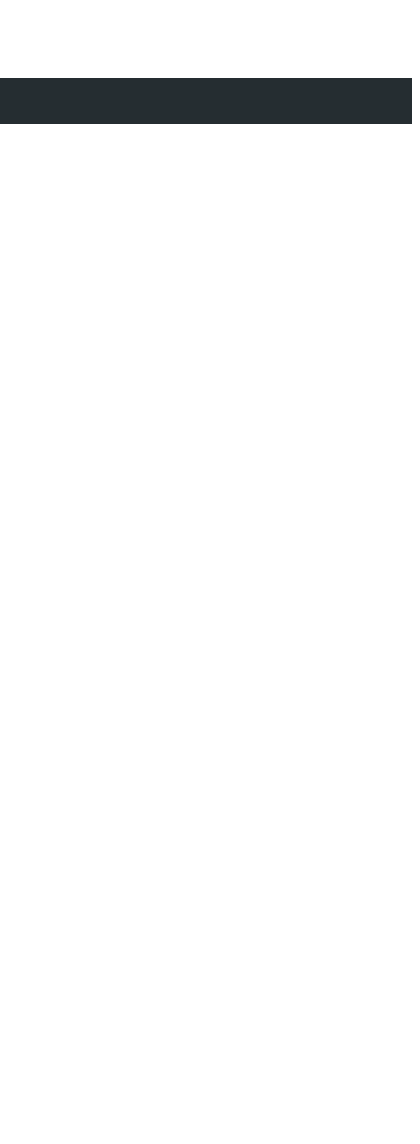
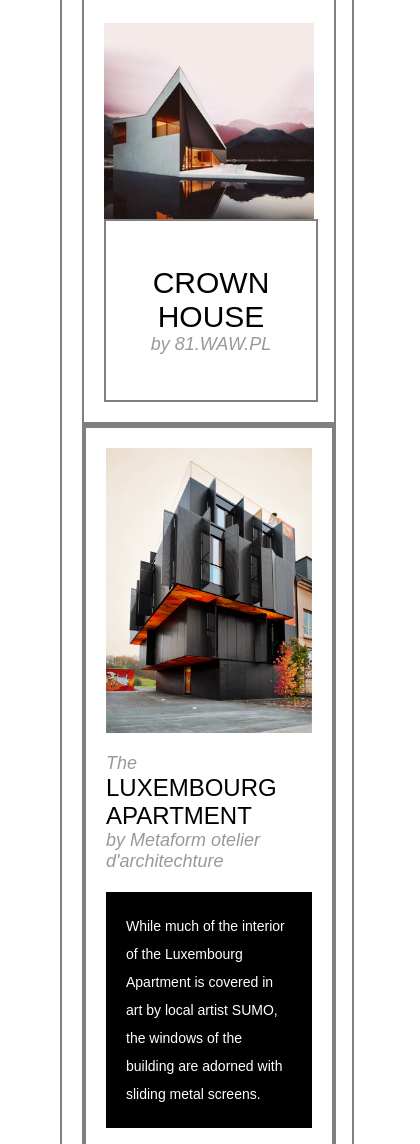
Before and after one commit to evRook/architecture-website-concept, a plain HTML site: page index.html in a window 390 px wide. Shown: the part 700-1844 px from the top of the page, 420 px wide, since content can reach past the window. Before the commit the page ends 844 px from the top, so only its background shows below. Drawn offline with Linux system fonts and the light colour scheme.

Commit message:
finished first two cards: not responsive

```diff
--- a/index.html
+++ b/index.html
@@ -40,20 +40,32 @@
             <div class="page__container">
                 <main>
                     <div class="main__container">
+                        <div class="main--column-1">
                             <div class="main--title">
                                 <p>ARCHENT</p>
                                 <p>WEST</p>
                                 <p>GROUP</p>
                             </div>
+                            <div class="column-1__box-1">
+                                <img src="/Images/Bitmap-1.png">
+                                <div class="column-1__box-1--txt">
+                                    <p class="column-1__box-1--style-1">CROWN HOUSE</p>
+                                    <p class="column-1__box-1--style-2">by 81.WAW.PL</p>
+                                </div>
+                            </div>
+                        </div>
+                        <div class="main--column-2">
                             <div class="main--box-1">
                                 <img src="/Images/Bitmap.png">
                                 <div class="box-1--txt-1">
-                                <p></p>
-                                <p></p>
-                                <p></p>
+                                    <p class="txt-1--style-1">The</p>
+                                    <p class="txt-1--style-2">LUXEMBOURG</p>
+                                    <p class="txt-1--style-2">APARTMENT</p>
+                                    <p class="txt-1--style-1">by Metaform otelier d'architechture</p>
                                 </div>
                                 <div class="box-1--txt-2">
-                                <p></p>
+                                    <p>While much of the interior of the Luxembourg Apartment is covered in art by local artist SUMO, the windows of the building are adorned with sliding metal screens.</p>
+                                </div>
                             </div>
                         </div>
                     </div>
--- a/style.css
+++ b/style.css
@@ -27,7 +27,6 @@
 }
 
 .nav--bar {
-    border: 2px grey solid;
     grid-column: 1 / span 3;
     grid-row: 1;
     height: 100px;
@@ -143,17 +142,42 @@
 }
 
 .page__container {
-    border: 2px grey solid;
+    padding: 140px 80px 0px 60px;
     display: flex;
     justify-content: center;
-
+    -webkit-box-sizing: border-box;
+    -moz-box-sizing: border-box;
+    -ms-box-sizing: border-box;
+    -o-box-sizing: border-box;
+    box-sizing: border-box;
 }
 
 .main__container {
     border: 2px grey solid;
+    padding: 20px;
     display: grid;
     column-gap: 2rem;
-    grid-template-columns: 1fr 1fr 1fr ;
+    grid-template-columns: 1fr 1fr 1fr;
+}
+
+.main--column-1 {
+    border: 2px grey solid;
+    display: flex;
+    flex-direction: column;
+}
+
+.main--column-2 {
+    border: 2px grey solid;
+    grid-column: 2 / span 2;
+    display: grid;
+    column-gap: 2rem;
+    grid-template-columns: 1fr 1fr;
+    grid-template-rows: 1fr 1fr 1fr 1fr 1fr 1fr 1fr;
+
+}
+
+.main--title {
+    border: 2px grey solid;
 }
 
 .main--title p {
@@ -162,12 +186,87 @@
 
 .main--box-1 {
     border: 2px grey solid;
-    grid-column: 2 / span 2;
-    display: flex;
+    background-color: #FFFFFF;
+    grid-column: 1 / span 2;
+    grid-row: 1 / span 3;
+    display: grid;
+    grid-template-columns: 1fr 1fr;
+    padding: 20px 20px 20px 20px;
+    -webkit-box-sizing: border-box;
+    -moz-box-sizing: border-box;
+    -ms-box-sizing: border-box;
+    -o-box-sizing: border-box;
+    box-sizing: border-box;
 }
 
 .main--box-1 img {
-    width: 100%;
+    grid-column: 1 / span 2;
+    grid-row: 1 / span 2;
+}
+
+.box-1--txt-1 {
+    background-color: #FFFFFF;
+    padding: 20px 10px 20px 0px;
+    grid-column: 1;
+    grid-row: 2;
+}
+
+.box-1--txt-2 {
+    grid-column: 2;
+    grid-row: 2;
+}
+
+.txt-1--style-1 {
+    color: #999999;
+    font-size: 18px;
+    font-style: italic;
+}
+
+.txt-1--style-2{
+    font-size: 36px;
+}
+
+.box-1--txt-2 {
+    background-color: #000000;
+    color: #FFFFFF;
+    padding: 30px 80px 30px 30px;
+    font-size: 14px;
+    line-height: 2;
+    -webkit-box-sizing: border-box;
+    -moz-box-sizing: border-box;
+    -ms-box-sizing: border-box;
+    -o-box-sizing: border-box;
+    box-sizing: border-box;
+}
+
+.column-1__box-1 {
+    background-color: #FFFFFF;
+    padding: 20px;
+    margin-top: 300px;
+    display: flex;
+    flex-direction: column;
+    -webkit-box-sizing: border-box;
+    -moz-box-sizing: border-box;
+    -ms-box-sizing: border-box;
+    -o-box-sizing: border-box;
+    box-sizing: border-box;
+}
+
+.column-1__box-1--txt {
+    border: 2px grey solid;
+    text-align: center;
+    padding-top: 45px;
+    padding-bottom: 45px;
+}
+
+.column-1__box-1--style-1 {
+    font-size: 30px;
+}
+
+.column-1__box-1--style-2 {
+    font-size: 18px;
+    font-style: italic;
+    color: #999999;
 }
 
 @media screen and (max-width: 576px) {
@@ -175,6 +274,11 @@
 }
 
 @media screen and (max-width: 768px) {
+
+    .main__container {
+        display: flex;
+        flex-direction: column;
+    }
 
     .nav--logo img {
         margin-right: 0px;
@@ -184,9 +288,25 @@
         margin-left: 40px;
     }
 
+    .txt-1--style-2{
+        font-size: 24px;
+    }
+
+    .box-1--txt-2 {
+        padding: 20px 20px 20px 20px;
+    }
+
 }
 
 @media screen and (max-width: 992px) {
+
+    .body--background {
+        display: flex;
+    }
+
+    .body--img {
+        display: none;
+    }
 
     .nav--search {
         display: none;
@@ -207,4 +327,43 @@
 
 @media screen and (max-width: 1200px) {
 
+    .body--background {
+        display: flex;
+    }
+
+    .body--img {
+        display: none;
+    }
+
+    .main--title p {
+        font-size: 40px;
+    }
+
+    .main--box-1 {
+        display: flex;
+        flex-direction: column;
+    }
+
 }
+
+@media screen and (max-width: 1300px) {
+
+    .main--box-1 {
+        grid-template-rows: 3fr 1fr 1fr;
+    }
+
+    .main--box-1 img {
+        grid-row: 1 / span 2;
+    }
+
+    .box-1--txt-1 {
+        grid-column: 1 / span 2;
+        grid-row: 2;
+    }
+
+    .box-1--txt-2 {
+        grid-column: 1 / span 2;
+        grid-row: 3;
+    }
+
+}
```
Also changed, not shown: Images/Rectangle-7.png (added). Lines whose indentation alone changed are shown as unchanged.
